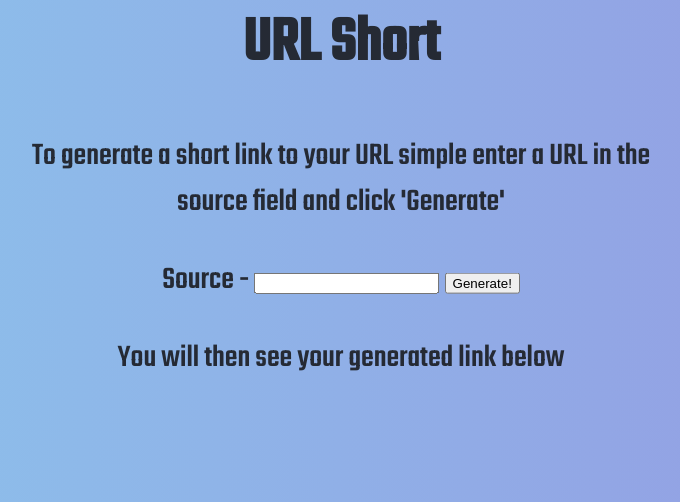
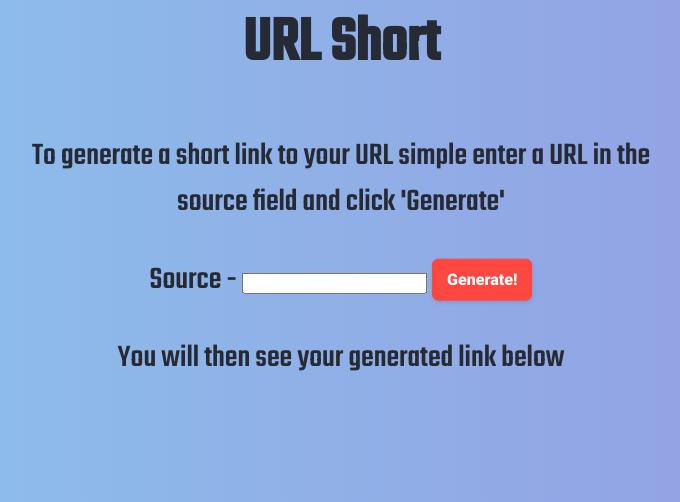
Before and after one commit to logan-bobo/url_shortener, a Django app: page / in a window 1280 px wide. Shown: the part 216-718 px from the top of the page, without its empty margins (299-979 px from the left). Run offline with Django 3.2, Linux system fonts and the light colour scheme.

Commit message:
adding some styling to the button

```diff
--- a/src/shortening_service/templates/shortening_service/index.html
+++ b/src/shortening_service/templates/shortening_service/index.html
@@ -23,8 +23,43 @@
         left: 50%;
         transform: translate(-50%, -50%);
     }
-    </style>
 
+    #generate {
+        background: #FF4742;
+        border: 1px solid #FF4742;
+        border-radius: 6px;
+        box-shadow: rgba(0, 0, 0, 0.1) 1px 2px 4px;
+        box-sizing: border-box;
+        color: #FFFFFF;
+        cursor: pointer;
+        display: inline-block;
+        font-family: nunito,roboto,proxima-nova,"proxima nova",sans-serif;
+        font-size: 16px;
+        font-weight: 800;
+        line-height: 16px;
+        min-height: 40px;
+        outline: 0;
+        padding: 12px 14px;
+        text-align: center;
+        text-rendering: geometricprecision;
+        text-transform: none;
+        user-select: none;
+        -webkit-user-select: none;
+        touch-action: manipulation;
+        vertical-align: middle;
+    }
+
+    #generate:hover,
+    #generate:active {
+        background-color: initial;
+        background-position: 0 0;
+        color: #FF4742;
+    }
+
+    #button-24:active {
+        opacity: .5;
+    }
+</style>
 </head>
 <body>
     <div id="main_box">
@@ -37,7 +72,7 @@
         <div>
             <label>Source - </label>
             <input type="text">
-            <button type="button">Generate!</button>
+            <button id="generate" role="generate" type="button">Generate!</button>
         </div>
         <p>You will then see your generated link below</p>
         <div id="generated_link">
```
